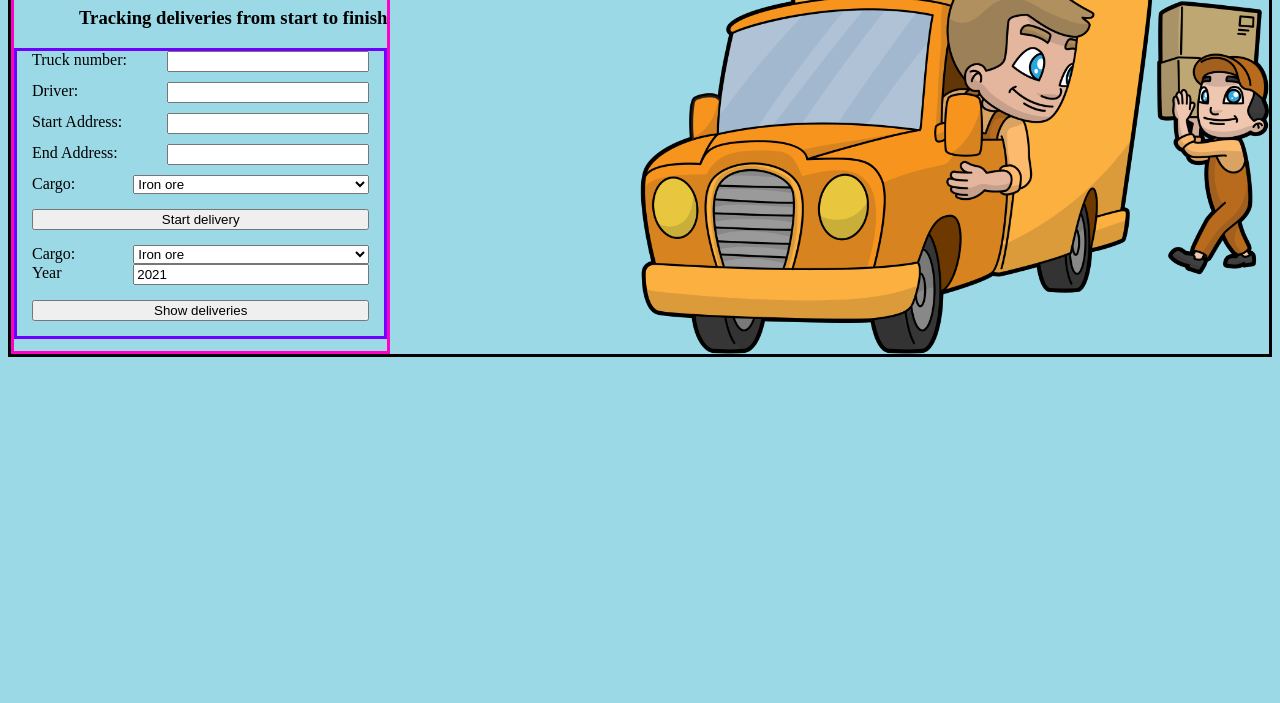
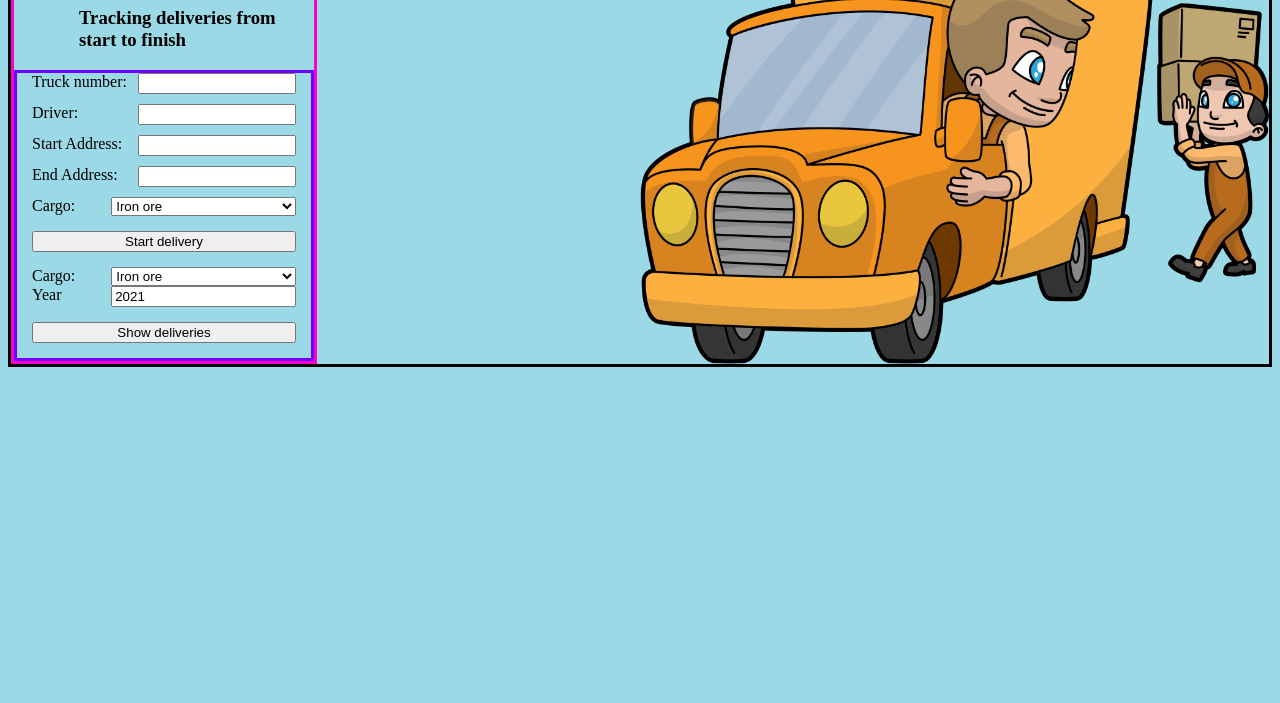
Before and after one commit to ana-tonic/Telematics, a plain HTML site: page Client/index.html in a window 1280 px wide. Shown: the part 97-800 px from the top of the page. Drawn offline with Linux system fonts and the light colour scheme.

Commit message:
Update style.css

```diff
--- a/Client/style.css
+++ b/Client/style.css
@@ -8,7 +8,7 @@
     display: flex;
     flex-direction: column;
     border: 3px solid #ff00c8;
-    min-width: 250px;
+    max-width: 300px;
 }
 
 .name{
```
